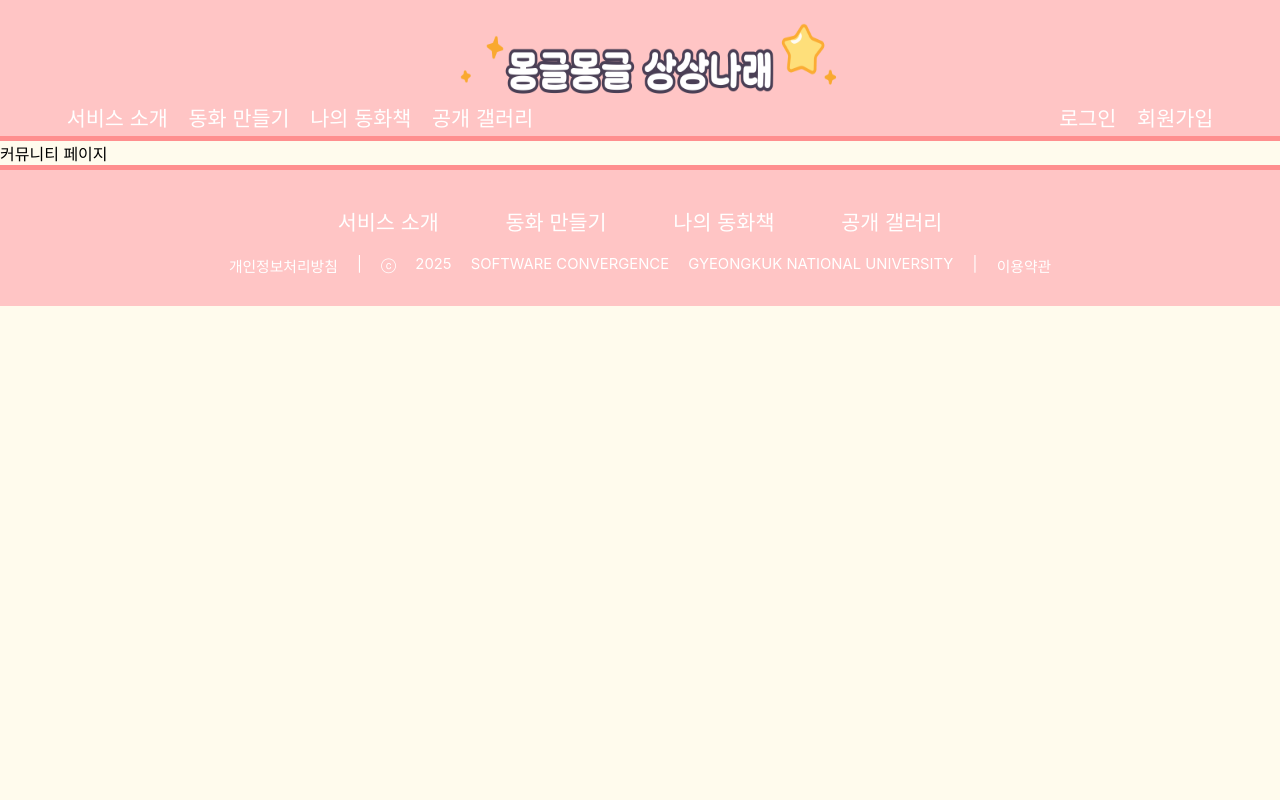
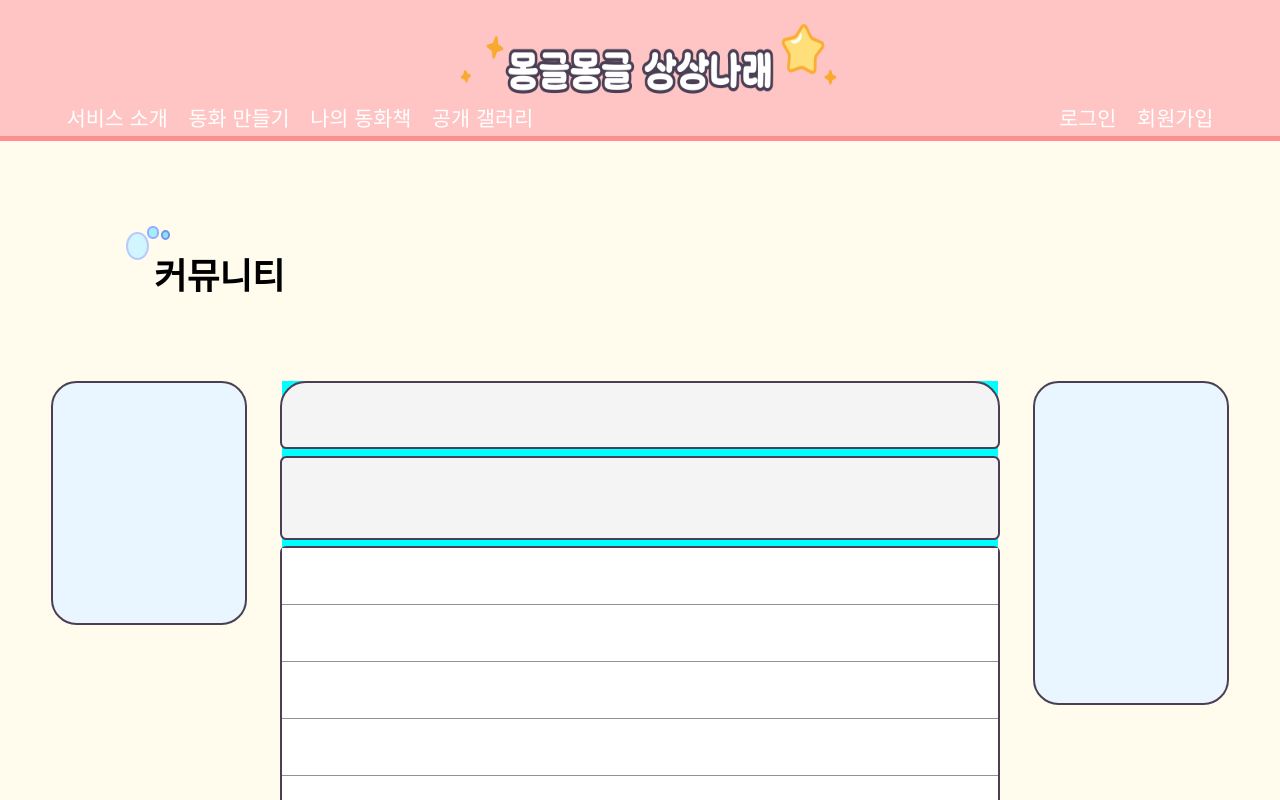
Before and after one commit to yANUs-3-Team/FE, a React (Create React App) app: page /community in a window 1280 px wide. Shown: the top 800 px of the page. Built offline with nearby package versions, Linux system fonts and the light colour scheme; a web font is replaced by a local one.

Commit message:
⚡️ ::커뮤니티 퍼블리싱 중

```diff
--- a/src/App.js
+++ b/src/App.js
@@ -30,9 +30,9 @@ function App() {
           <Route
             path="/create"
             element={
-              <ProtectedRoute>
+              /*<ProtectedRoute>*/
                 <Create />
-              </ProtectedRoute>
+              /*</ProtectedRoute>*/
             }
           />
           <Route path="/loading" element={<Loading />} />
@@ -41,17 +41,17 @@ function App() {
           <Route
             path="/my-gallery"
             element={
-              <ProtectedRoute>
+              /*<ProtectedRoute>*/
                 <MyGallery />
-              </ProtectedRoute>
+              /*</ProtectedRoute>*/
             }
           />
           <Route
             path="/open-gallery"
             element={
-              <ProtectedRoute>
+              /*<ProtectedRoute>*/
                 <OpenGallery />
-              </ProtectedRoute>
+              /*</ProtectedRoute>*/
             }
           />
           <Route path="/community" element={<Community />} />
--- a/src/component/Css/community.css
+++ b/src/component/Css/community.css
@@ -1,3 +1,149 @@
 .community_page {
   width: 100%;
 }
+
+.commuTitle_box {
+  width: 100%;
+  height: 20vh;
+}
+
+.decoCircle_box {
+  position: absolute;
+  z-index: 2;
+
+  width: 3.4375vw;
+  height: 4.166vh;
+  margin-top: 10.6481vh;
+  margin-left: 9.84375vw;
+
+  display: flex;
+}
+
+.circleBlue1 {
+  position: absolute;
+  left: 0;
+  bottom: 0;
+
+  width: 1.5vw;
+  height: 3vh;
+
+  background-color: #d2f6ff;
+  border: 0.3vh solid #b8c9ff;
+  border-radius: 50%;
+}
+
+.circleBlue2 {
+  position: absolute;
+  left: 1.666vw;
+  top: 0;
+
+  width: 0.572916vw;
+  height: 1.0185vh;
+
+  background-color: #a4edff;
+  border: 0.3vh solid #92acff;
+  border-radius: 50%;
+}
+
+.circleBlue3 {
+  position: absolute;
+  right: 0;
+  top: 0.4629vh;
+
+  width: 0.4166vw;
+  height: 0.7407vh;
+
+  background-color: #88e4fb;
+  border: 0.3vh solid #7692ea;
+  border-radius: 50%;
+}
+
+.commu_title {
+  position: absolute;
+  z-index: 3;
+
+  margin-top: 13.3333vh;
+  margin-left: 12.03125vw;
+
+  font-size: 4.44444vh;
+  font-weight: bold;
+}
+
+.commu_wholeBox{
+  width: calc(100%-4vw);
+  margin: 10vh 4vw;
+
+  display: flex;
+  justify-content: space-between;
+}
+
+.commu_myContainer {
+  width: 15vw;
+  height: 30vh;
+
+  background-color: #e9f5ff;
+  border: 0.2vw solid #4a3f55;
+  border-radius: 2vw;
+}
+
+.commu_mainBox {
+  width: 56vw;
+
+  display: flex;
+  flex-direction: column;
+  align-items: center;
+  gap: 0.8vh;
+
+  background-color: aqua;
+}
+
+.commu_topContainer {
+  width: 100%;
+  height: 8vh;
+
+  background-color: #F4F4F4;
+  border: 0.2vw solid #4a3f55;
+  border-radius: 2vw 2vw 0.5vw 0.5vw;
+}
+
+.commu_writeContainer {
+  width: 100%;
+  height: 10vh;
+
+  background-color: #F4F4F4;
+  border: 0.2vw solid #4a3f55;
+  border-radius: 0.5vw;
+}
+
+.commu_listContainer {
+  width: 100%;
+
+  border: 0.2vw solid #4a3f55;
+  border-radius: 0.5vw;
+}
+
+.commu_postContainer {
+  width: 100%;
+  height: 7vh;
+
+  background-color: white;
+  border-bottom: 0.2vh solid #929292;
+}
+
+.commu_bottomContainer {
+  width: 100%;
+  height: 8vh;
+
+  background-color: #F4F4F4;
+  border: 0.2vw solid #4a3f55;
+  border-radius: 0.5vw 0.5vw 2vw 2vw;
+}
+
+.commu_bestContainer {
+  width: 15vw;
+  height: 40vh;
+
+  background-color: #e9f5ff;
+  border: 0.2vw solid #4a3f55;
+  border-radius: 2vw;
+}
--- a/src/pages/community.js
+++ b/src/pages/community.js
@@ -4,7 +4,34 @@ import "../component/Css/community.css";
 function Community() {
   return (
     <>
-      <div className="community_page">커뮤니티 페이지</div>
+      <div className="community_page">
+        <div className="commuTitle_box">
+          <div className="decoCircle_box">
+            <div className="circleBlue1"></div>
+            <div className="circleBlue2"></div>
+            <div className="circleBlue3"></div>
+          </div>
+          <div className="commu_title">커뮤니티</div>
+        </div>
+
+        <div className="commu_wholeBox">
+          <div className="commu_myContainer"></div>
+          <div className="commu_mainBox">
+            <div className="commu_topContainer"></div>
+            <div className="commu_writeContainer"></div>
+            <div className="commu_listContainer">
+              <div className="commu_postContainer"></div>
+              <div className="commu_postContainer"></div>
+              <div className="commu_postContainer"></div>
+              <div className="commu_postContainer"></div>
+              <div className="commu_postContainer"></div>
+              <div className="commu_postContainer"></div>
+            </div>
+            <div className="commu_bottomContainer"></div>
+          </div>
+          <div className="commu_bestContainer"></div>
+        </div>
+      </div>
       <Footer />
     </>
   );
```
